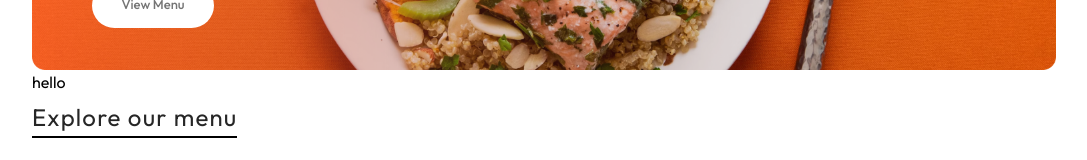
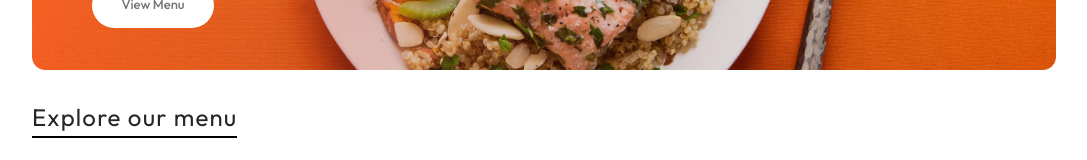
Before and after one commit to ShivamThapliyal/Meal-Wheel, a React (Vite) app in the folder Frontend/: page / in a window 1280 px wide. Shown: the part 480-640 px from the top of the page, without its empty margins (96-1183 px from the left). Built offline with nearby package versions, Linux system fonts and the light colour scheme; no server answers; a web font is replaced by a local one.

Commit message:
Update Header.jsx

```diff
--- a/Frontend/src/components/Navbar/Header/Header.jsx
+++ b/Frontend/src/components/Navbar/Header/Header.jsx
@@ -4,7 +4,7 @@ function Header() {
   return (
     <div className=" h-[38vw] sm:h-[34vw] bg-no-repeat bg-contain relative  my-[30px] mx-[auto]">
       <img src="header_img.png" alt="head" />
-      <h1>hello</h1>
+
       <div className="absolute bottom-[15%] sm:bottom-[10%] left-[30px] sm:left-[60px] flex flex-col items-start gap-[1vw] sm:gap-[1.5vw] max-w-[62%] sm:max-w-[50%]">
         <h2 className="  sm:text-[max(4.3vw,20px)] font-[500] animate-fadeIn text-white">
           Order your <br /> favourite food here.
```
